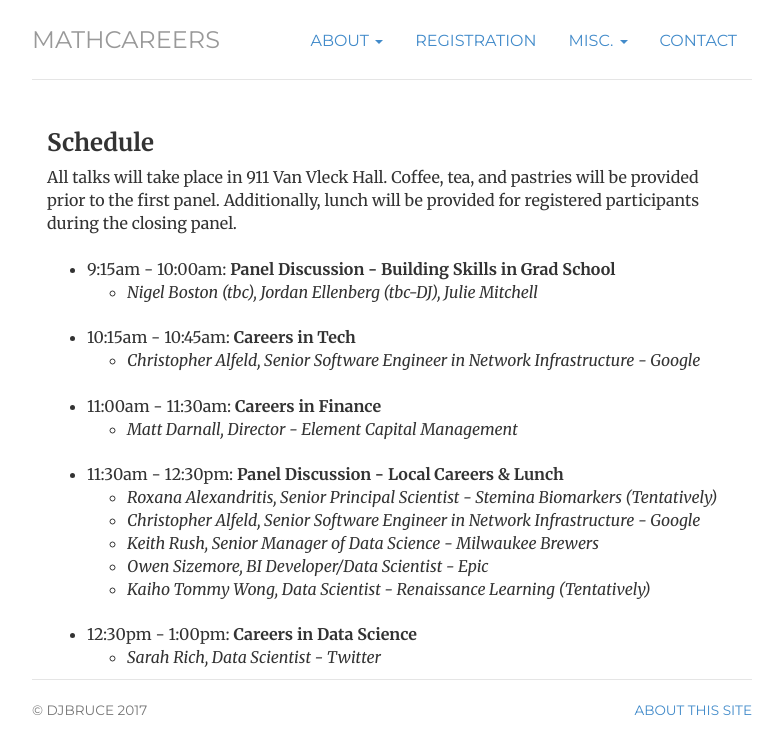
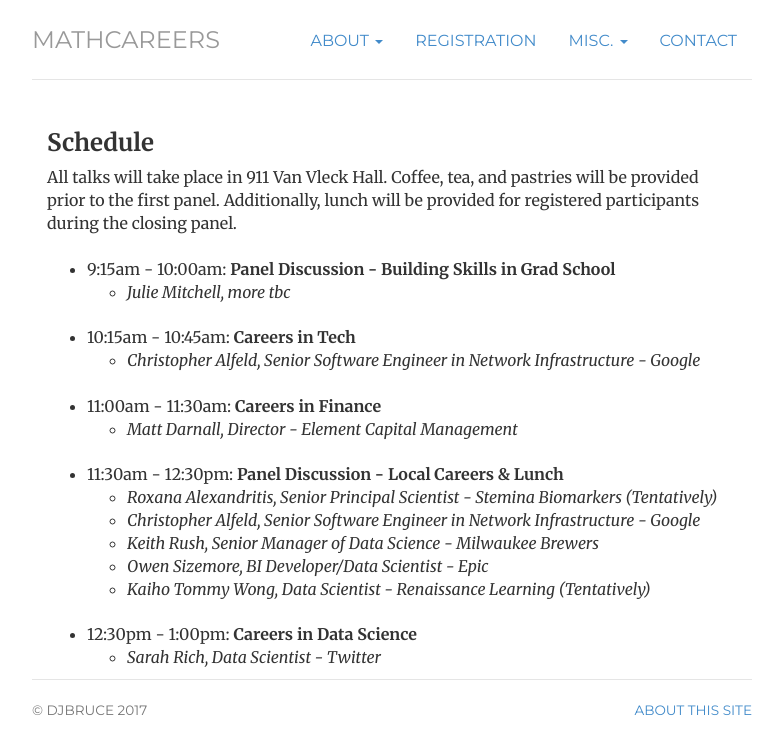
Before and after one commit to julietteBruce/MathCareers, a Jekyll site: the page built from schedule/index.html, in a window 1280 px wide. Shown: the top 754 px of the page, without its empty margins (248-1031 px from the left). Built offline with Jekyll 4.4.1, drawn with Linux system fonts in a browser that asks for light colours.

Commit message:
minor edits - "Jordan (tbc)"
Since we're sending email out soon making it ready to go live

```diff
--- a/schedule/index.html
+++ b/schedule/index.html
@@ -13,7 +13,7 @@ All talks will take place in 911 Van Vleck Hall. Coffee, tea, and pastries will
 <br>
 	<li>9:15am - 10:00am: <b>Panel Discussion - Building Skills in Grad School</b></li>
 		<ul>
-			<li><i>Nigel Boston (tbc), Jordan Ellenberg (tbc-DJ), Julie Mitchell</i></li>
+			<li><i>Julie Mitchell, more tbc</i></li>
 		</ul>
 	<br>
 	<li>10:15am - 10:45am: <b>Careers in Tech</b></li>
```
